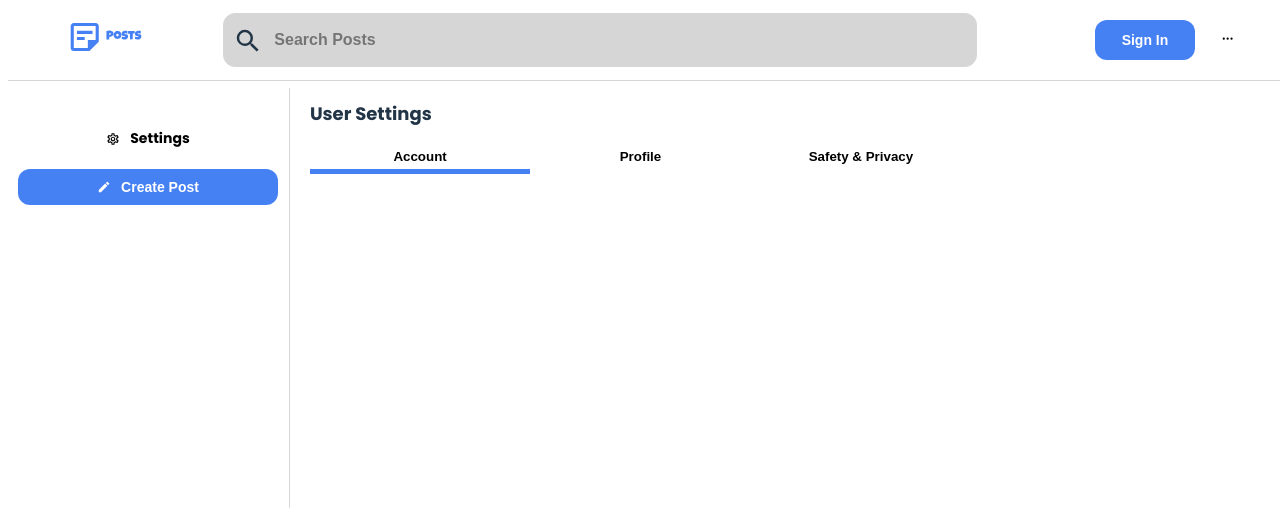
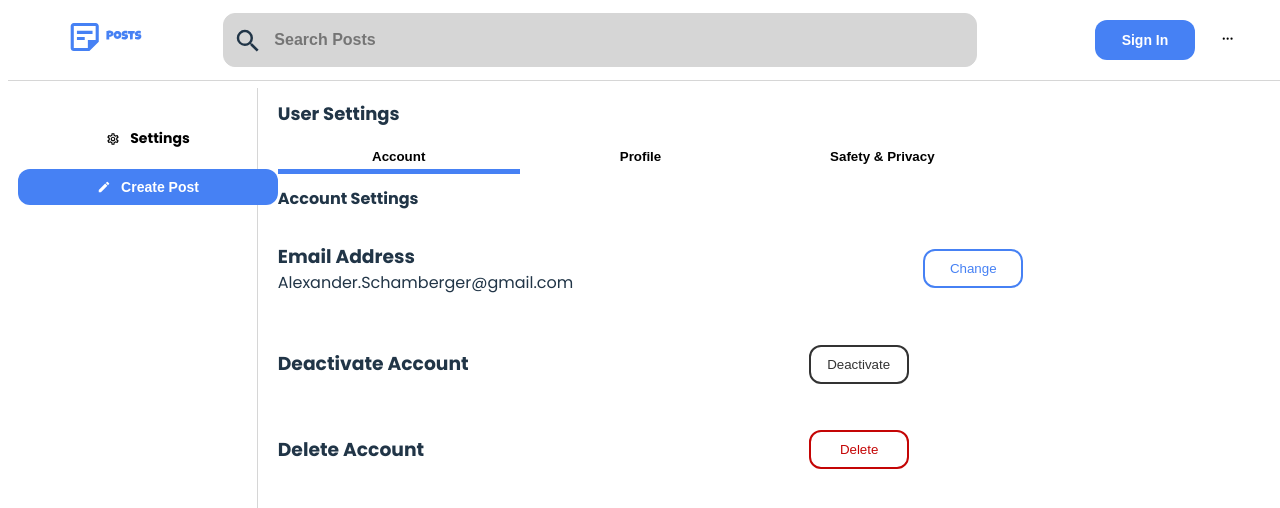
Before and after one commit to AdamRa0/posts, a React (Vite) app in the folder client/: page /settings in a window 1280 px wide. Shown: the top 508 px of the page. Built offline with nearby package versions, Linux system fonts and the light colour scheme.

Commit message:
chore: finish account settings UI skeleton

```diff
--- a/client/src/components/ButtonComponent.tsx
+++ b/client/src/components/ButtonComponent.tsx
@@ -10,7 +10,10 @@ const buttonVariants: string[] = [
   "modalButton",
   "moreOptions",
   "tabButton",
-  "settingsButton"
+  "settingsButton",
+  "priorityOneButton",
+  "priorityTwoButton",
+  "priorityThreeButton",
 ];
 
 export default function ButtonComponent({
@@ -21,9 +24,7 @@ export default function ButtonComponent({
   return (
     <button
       className={`${
-        buttonVariants.includes(variant)
-          ? null
-          : styles.primaryButton
+        buttonVariants.includes(variant) ? null : styles.primaryButton
       } ${styles[variant]}`}
       {...others}
     >
--- a/client/src/components/buttoncomponent.module.css
+++ b/client/src/components/buttoncomponent.module.css
@@ -73,6 +73,7 @@
     padding: 10px;
     border: none;
     position: relative;
+    z-index: -1;
 
     &:focus,
     &:hover {
@@ -88,3 +89,50 @@
     justify-content: center;
     gap: 10px;
 }
+
+.priorityThreeButton {
+    padding: 10px;
+    color: #4681f4;
+    border: 2px #4681f4 solid;
+    background-color: transparent;
+    border-radius: 12px;
+    width: 100px;
+
+    &:hover,
+    &:active,
+    &:focus {
+        background-color: #f1f6ff;
+    }
+}
+
+.priorityTwoButton {
+    padding: 10px;
+    color: #333333;
+    border: 2px #333333 solid;
+    background-color: transparent;
+    border-radius: 12px;
+    width: 100px;
+
+
+    &:hover,
+    &:active,
+    &:focus {
+        background-color: #f1f6ff23;
+    }
+}
+
+.priorityOneButton {
+    padding: 10px;
+    color: #c40505;
+    border: 2px #c40505 solid;
+    background-color: transparent;
+    border-radius: 12px;
+    width: 100px;
+
+
+    &:hover,
+    &:active,
+    &:focus {
+        background-color: #ffbfbf;
+    }
+}
--- a/client/src/index.css
+++ b/client/src/index.css
@@ -5,7 +5,7 @@
   line-height: 1.5;
   font-weight: 400;
 
-  color-scheme: light dark;
+  color-scheme: light;
   color: #213547;
   background-color: #ffffff;
 
--- a/client/src/pages/SettingsPage.tsx
+++ b/client/src/pages/SettingsPage.tsx
@@ -3,6 +3,7 @@ import AppLayout from "../layouts/AppLayout";
 import styles from "./settingspage.module.css";
 import TabComponent from "../components/TabComponent";
 import ButtonComponent from "../components/ButtonComponent";
+import { faker } from "@faker-js/faker";
 
 enum TabButtonState {
   INACCOUNT,
@@ -17,6 +18,7 @@ export default function SettingsPage(): React.JSX.Element {
 
   function onTabClick(state: TabButtonState) {
     setCurrentTab(state);
+    console.log("clicked");
   }
 
   return (
@@ -59,8 +61,75 @@ export default function SettingsPage(): React.JSX.Element {
               ></span>
             </ButtonComponent>
           </TabComponent>
+          <div className={styles.settingsContent}>
+            <h2>
+              {currentTab === TabButtonState.INACCOUNT
+                ? `Account Settings`
+                : currentTab === TabButtonState.INPROFILE
+                ? `Profile Settings`
+                : `Safety and Privacy Settings`}
+            </h2>
+
+            {currentTab === TabButtonState.INACCOUNT ? (
+              <AccountSettingsComponent />
+            ) : currentTab === TabButtonState.INPROFILE ? (
+              <ProfileSettingsComponent />
+            ) : (
+              <SafetyAndPrivacySettingsComponent />
+            )}
+          </div>
         </div>
       </AppLayout>
     </>
   );
 }
+
+function AccountSettingsComponent(): React.JSX.Element {
+  return (
+    <>
+      <div>
+        <div className={styles.accountEmailSettingsContainer}>
+          <div>
+            <h3>Email Address</h3>
+            <p>{faker.internet.email()}</p>
+          </div>
+          <ButtonComponent variant="priorityThreeButton">
+            Change
+          </ButtonComponent>
+        </div>
+        <div className={styles.accountDeactivateSettingsContainer}>
+          <div>
+            <h3>Deactivate Account</h3>
+          </div>
+          <ButtonComponent variant="priorityTwoButton">
+            Deactivate
+          </ButtonComponent>
+        </div>
+        <div className={styles.accountDeleteSettingsContainer}>
+          <div>
+            <h3>Delete Account</h3>
+          </div>
+          <ButtonComponent variant="priorityOneButton">
+            Delete
+          </ButtonComponent>
+        </div>
+      </div>
+    </>
+  );
+}
+
+function ProfileSettingsComponent(): React.JSX.Element {
+  return (
+    <>
+      <div>Profile Settings</div>
+    </>
+  );
+}
+
+function SafetyAndPrivacySettingsComponent(): React.JSX.Element {
+  return (
+    <>
+      <div>Safety &amp; Privacy Settings</div>
+    </>
+  );
+}
--- a/client/src/pages/settingspage.module.css
+++ b/client/src/pages/settingspage.module.css
@@ -16,4 +16,40 @@
         left: 0;
         background-color: #4681f4;
     }
+
+    .settingsContent {
+        margin-left: 20px;
+
+        h2 {
+            font-size: 16px;
+        }
+    }
 }
+
+.accountEmailSettingsContainer {
+    display: flex;
+    align-items: center;
+    gap: 350px;
+
+    h3 {
+        margin-bottom: 0;
+    }
+
+    p {
+        margin-top: 0;
+    }
+}
+
+.accountDeactivateSettingsContainer, .accountDeleteSettingsContainer {
+    margin-top: 20px;
+    display: flex;
+    align-items: center;
+}
+
+.accountDeactivateSettingsContainer {
+    gap: 340px;
+}
+
+.accountDeleteSettingsContainer {
+    gap: 385px;
+}
```
Also changed, not shown: 1 other file (tests, documents, lock files or other folders).
